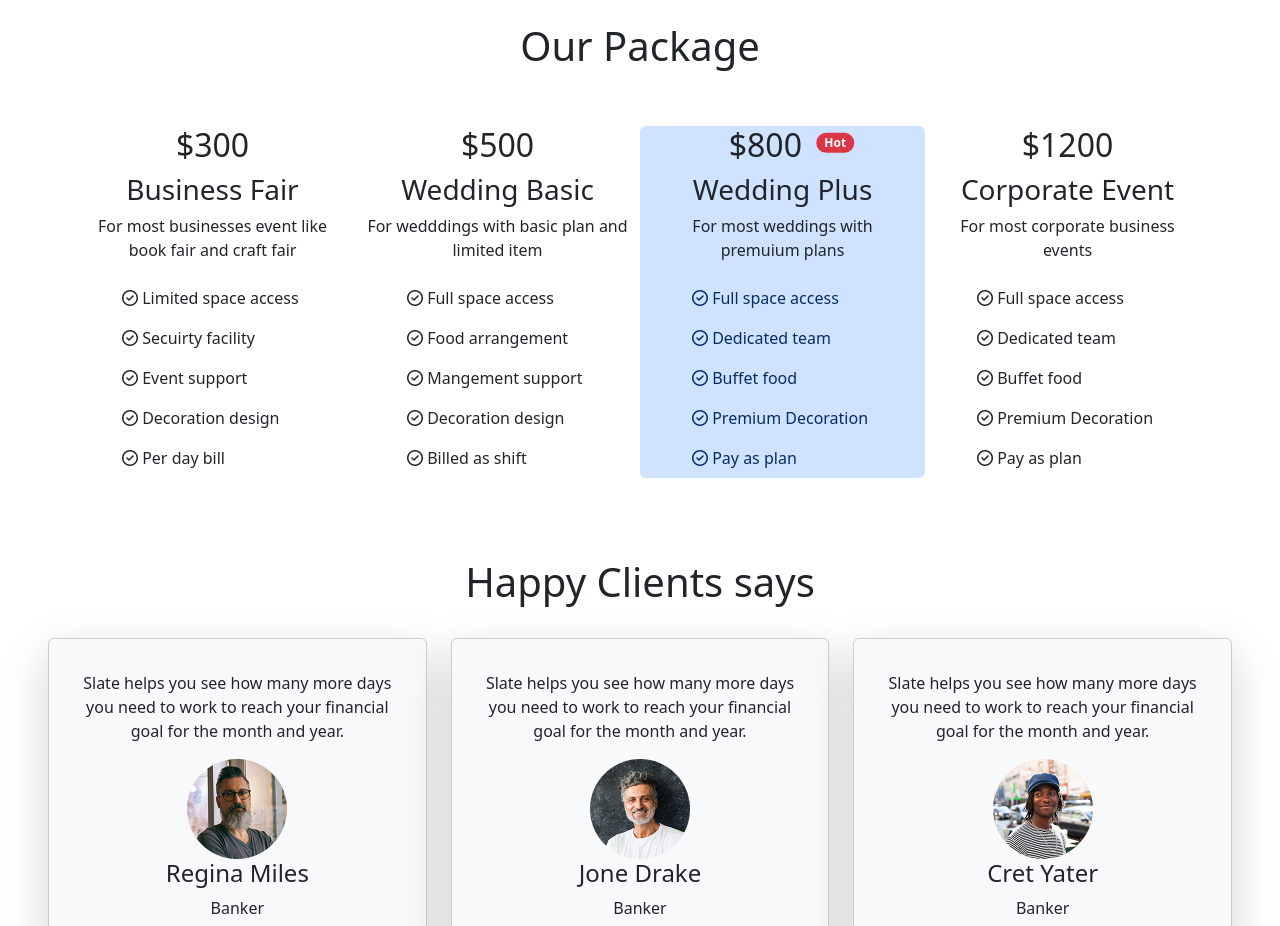
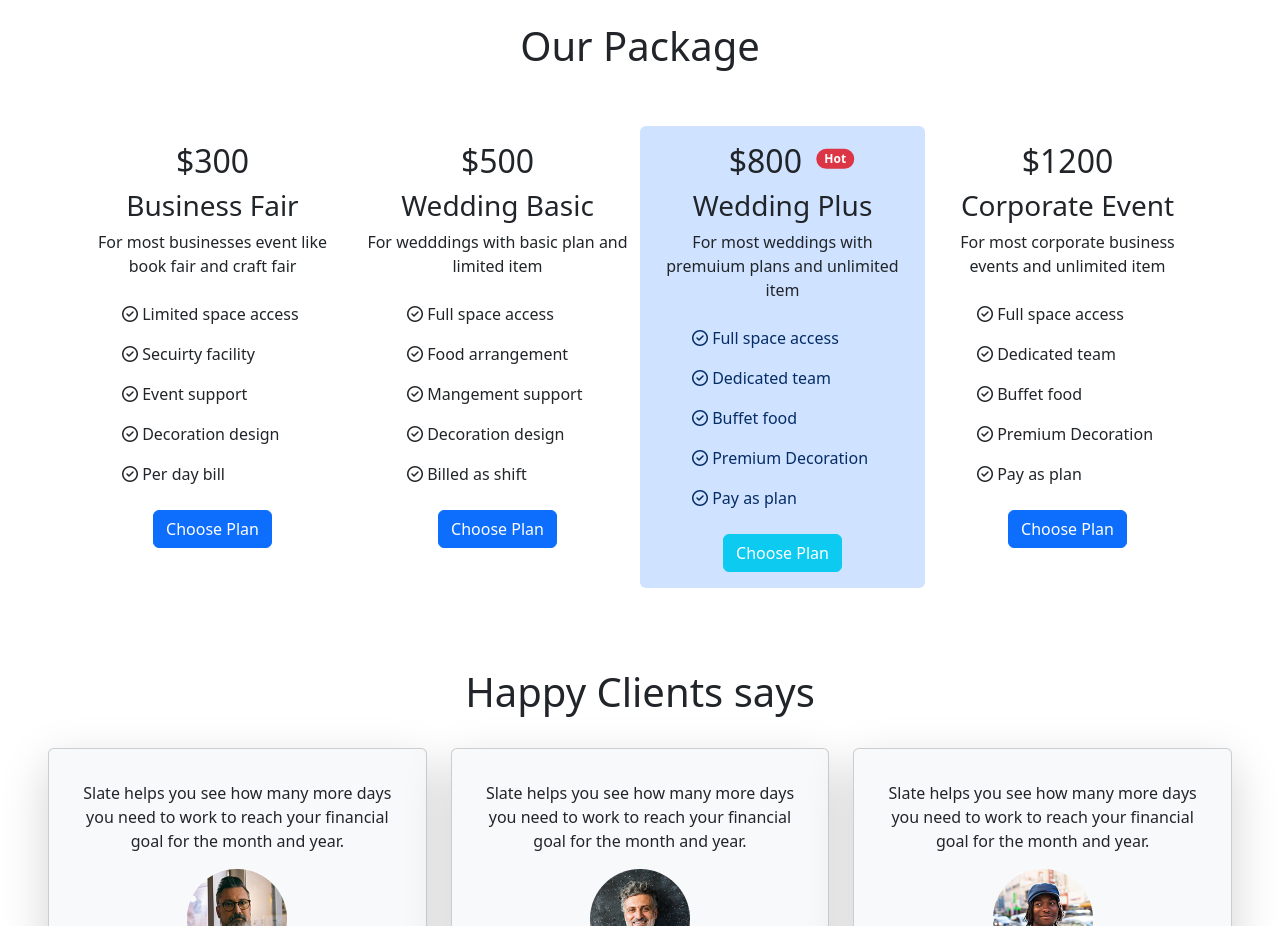
Before and after one commit to abedin-ashraf/convention-center-bootstrap, a plain HTML site: page index.html in a window 1280 px wide. Shown: the part 1080-2006 px from the top of the page. Drawn offline with nearby package versions, Linux system fonts and the light colour scheme.

Commit message:
final commit

```diff
--- a/index.html
+++ b/index.html
@@ -145,7 +145,7 @@
             <h1 class="text-center">Our Package</h1>
             <div class="container text-center py-5 ">
                 <div class="row g-4">
-                    <div class="col-sm">
+                    <div class="col-sm py-3">
                         <h2>$300</h2>
                         <h3>Business Fair</h3>
                         <p>For most businesses event like book fair and craft fair</p>
@@ -161,9 +161,9 @@
                             <li class="list-group-item border-0 mx-4"><i
                                     class="fa-sharp fa-regular fa-circle-check"></i> Per day bill</li>
                         </ul>
-
+                        <button type="button" class="btn btn-primary mt-3">Choose Plan</button>
                     </div>
-                    <div class="col-sm">
+                    <div class="col-sm py-3">
                         <h2>$500</h2>
                         <h3>Wedding Basic</h3>
                         <p>For wedddings with basic plan and limited item</p>
@@ -179,8 +179,9 @@
                             <li class="list-group-item border-0 mx-4"><i
                                     class="fa-sharp fa-regular fa-circle-check"></i> Billed as shift</li>
                         </ul>
+                        <button type="button" class="btn btn-primary mt-3">Choose Plan</button>
                     </div>
-                    <div class="col-sm rounded" style="background-color: #cfe2ff;">
+                    <div class="col-sm rounded py-3" style="background-color: #cfe2ff;">
 
 
                         <h2>$800
@@ -194,7 +195,7 @@
                             </button>
                         </h2>
                         <h3>Wedding Plus</h3>
-                        <p>For most weddings with premuium plans</p>
+                        <p>For most weddings with premuium plans and unlimited item</p>
                         <ul class="list-group text-start">
                             <li class="list-group-item list-group-item-primary border-0 mx-4"><i
                                     class="fa-sharp fa-regular fa-circle-check"></i> Full space access</li>
@@ -207,12 +208,12 @@
                             <li class="list-group-item list-group-item-primary border-0 mx-4"><i
                                     class="fa-sharp fa-regular fa-circle-check"></i> Pay as plan</li>
                         </ul>
-
+                        <button type="button" class="btn btn-info mt-3 text-white">Choose Plan</button>
                     </div>
-                    <div class="col-sm">
+                    <div class="col-sm py-3">
                         <h2>$1200</h2>
                         <h3>Corporate Event</h3>
-                        <p>For most corporate business events</p>
+                        <p>For most corporate business events and unlimited item</p>
                         <ul class="list-group text-start">
                             <li class="list-group-item border-0 mx-4"><i
                                     class="fa-sharp fa-regular fa-circle-check"></i> Full space access</li>
@@ -225,6 +226,7 @@
                             <li class="list-group-item border-0 mx-4"><i
                                     class="fa-sharp fa-regular fa-circle-check"></i> Pay as plan</li>
                         </ul>
+                        <button type="button" class="btn btn-primary mt-3">Choose Plan</button>
                     </div>
                 </div>
             </div>
```
